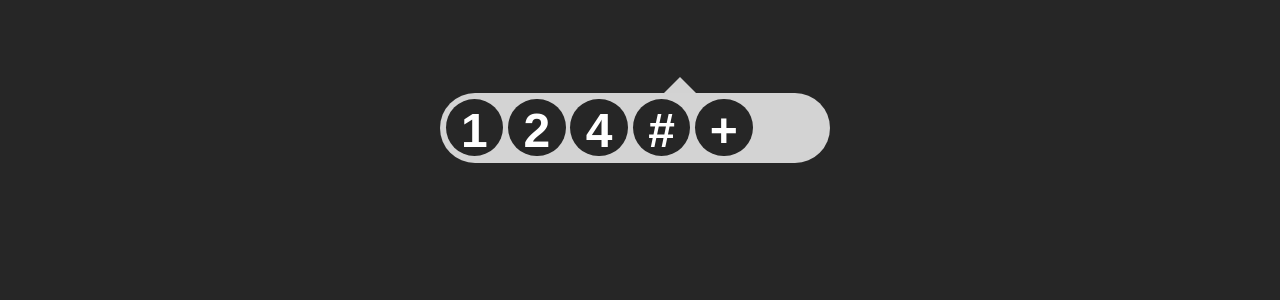
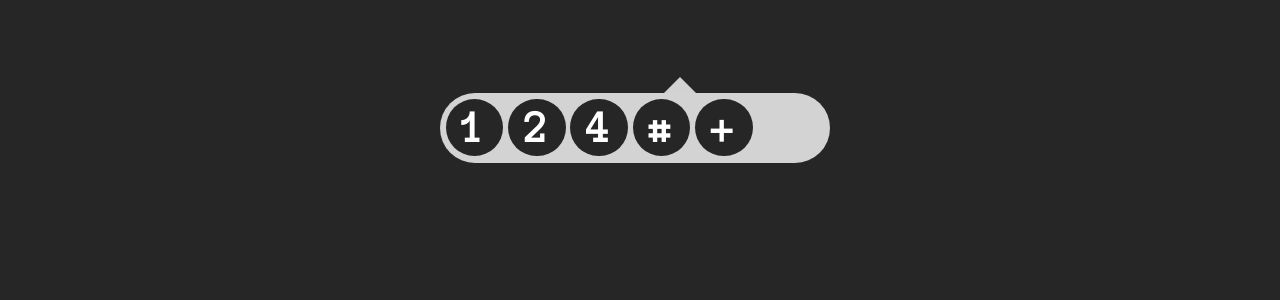
Before and after one commit to JohanWinther/strecklista, a PHP site: page / in a window 1280 px wide. Shown: the part 250-550 px from the top of the page. Run offline with PHP 8.4, Linux system fonts and the light colour scheme; some libraries are stand-ins or nearby versions.

Commit message:
action bar position on hover

```diff
--- a/files/script.js
+++ b/files/script.js
@@ -40,6 +40,10 @@ $(function() {
             }
         }
     });
+
+
+
+
 });
 
 function sendPIN() {
@@ -78,6 +82,14 @@ function setTable(data) {
     $("#numbers").removeClass("load");
     $("#fields .numberfield").removeClass("load");
     $("#status").removeClass("load");
+
+    $("section.list ul.cards li").hover(function() {
+        console.log("Hej Opium och Lexcell!");
+        console.log($("section.list ul.cards li")[0].offsetLeft);
+        console.log($("section.list ul.cards li")[0].offsetTop);
+        $("div.action-bar-arrow").css("top",$("section.list ul.cards li")[0].offsetTop);
+        $("div.action-bar-arrow").css("left",$("section.list ul.cards li")[0].offsetLeft);
+    });
 }
 
 function runActivityFun() {
--- a/files/styles.css
+++ b/files/styles.css
@@ -1,3 +1,5 @@
+@import url('https://fonts.googleapis.com/css?family=Anonymous+Pro:700');
+
 html {
     background-color: hsl(0, 0%, 15%);
 }
@@ -426,6 +428,7 @@ div.action-bar li {
     padding: 0.1em;
     margin: 0.05em;
     cursor: pointer;
+    font-family: 'Anonymous Pro', monospace;
 }
 
 div.action-bar-arrow {
```
